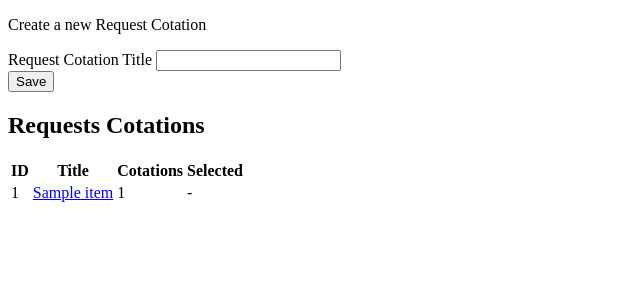
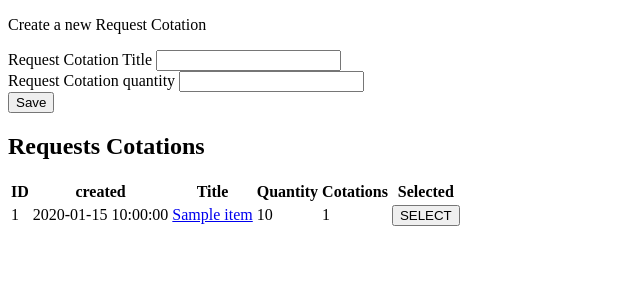
Before and after one commit to keinermendoza/python-aliababa-product-capture-tool, a Flask app: template templates/request_cotation_list.html in a window 1280 px wide. Shown: the top 300 px of the page, without its empty margins (0-640 px from the left). Run offline with Flask 3, Linux system fonts and the light colour scheme; the template is opened without the code that fills it: most values are stand-ins (such as "Sample title", 1, 10 or a date in 2020); some libraries are stand-ins or nearby versions.

Commit message:
feat: add select request cotation endpoint and add column quantity to request cotation table

```diff
--- a/app.py
+++ b/app.py
@@ -1,11 +1,11 @@
 from flask import Flask, jsonify, request, render_template, redirect, url_for
 from flask_cors import CORS
 from sqlalchemy import create_engine
-from flask_socketio import SocketIO
+from flask_socketio import SocketIO, emit
 from repository import (
     get_selected_request_cotation_id,
-    get_selected_request_cotation,
     set_selected_request_cotation_id,
+    change_selected_request_cotation,
     store_request_cotation,
     store_cotation,
     get_request_cotations_with_cotations_count,
@@ -34,23 +34,12 @@ def webhook():
     try:
         with engine.begin() as conn:
             store_cotation(conn, data)
-            request_cotation = get_selected_request_cotation(conn)
-            write_cotations_csv(request_cotation, data)
+            socketio.emit("reload_page")
     except Exception as e:
         print(e)
         return jsonify({"message": str(e)}), 400
 
     return jsonify({"message": "funciono!"})
-
-# @socketio.on('message')
-# def handle_message(data):
-#     print('received message: ' + data)
-
-# @app.get("/test-websockets")
-# def test_websockets():
-#     title = request.args.get("title")
-#     id = request.args.get("id")
-#     print(title, id)
 
 @app.get("/")
 def list_request_cotations():
@@ -67,9 +56,10 @@ def list_request_cotations():
 @app.post("/")
 def create_request_cotations():
     title = request.form.get("title", None)
+    quantity = request.form.get("quantity", None)
 
     with engine.begin() as conn:
-        request_cotation_id = store_request_cotation(conn, title)
+        request_cotation_id = store_request_cotation(conn, title, quantity)
         set_selected_request_cotation_id(conn, request_cotation_id)
 
     return redirect(url_for("list_request_cotations"))
@@ -85,11 +75,22 @@ def list_cotations(request_cotation_id: int):
         request_cotation_with_cotations=request_cotation_with_cotations
     )
 
-# @app.post("/request/<int:request_cotation_id>/select")
-# def select_request_cotations(request_cotation_id: int):
-    # get request cotation from servcies: raise error if not exists
-    # update value of unique selected request instance
-    # pass
+@app.post("/request/<int:request_cotation_id>/generate-cotation-csv")
+def generate_cotation_csv(request_cotation_id: int):
+    try:
+        with engine.begin() as conn:
+            request_cotation_with_cotations = get_request_cotation_with_related_cotations(conn, request_cotation_id)
+            path = write_cotations_csv(request_cotation_with_cotations)
+    except Exception as e:
+        return jsonify({"message": f"we had an error: {e.message}"}), 400
+
+    return jsonify({"message": f"=D cotations csv generated at {path}"})
+
+@socketio.event
+def update_selected_request_cotation(data):
+    with engine.begin() as conn:
+        change_selected_request_cotation(conn, data["id"])
+    emit("reload_page")
 
 @app.cli.command("start_db")
 def start_db():
--- a/schema.py
+++ b/schema.py
@@ -24,6 +24,7 @@ request_cotations_table = Table(
     metadata,
     Column("id", Integer, primary_key=True),
     Column("title", String(50), CheckConstraint("title != ''"), unique=True, nullable=False),
+    Column("quantity", Integer, CheckConstraint("quantity > 0"), nullable=False),
     Column("created", DateTime, nullable=False, server_default=text('CURRENT_TIMESTAMP')),
 )
 
--- a/templates/request_cotation_list.html
+++ b/templates/request_cotation_list.html
@@ -4,6 +4,12 @@
     <meta charset="UTF-8">
     <meta name="viewport" content="width=device-width, initial-scale=1.0">
     <title>List Cotation Requests</title>
+    <style>
+        .btn-toogle-selected-request-cotation.selected {
+            background-color: blue;
+            color: white;
+        }
+    </style>
     <script src="https://cdnjs.cloudflare.com/ajax/libs/socket.io/4.0.1/socket.io.js" integrity="sha512-q/dWJ3kcmjBLU4Qc47E4A9kTB4m3wuTY7vkFJDTZKjTs8jhyGQnaUrxa0Ytd0ssMZhbNua9hE+E7Qv1j+DyZwA==" crossorigin="anonymous"></script>
 </head>
 <body>
@@ -13,17 +19,23 @@
             <label for="title">Request Cotation Title</label>
             <input required id="title" type="text" name="title">
         </div>
-
+        <div>
+            <label for="quantity">Request Cotation quantity</label>
+            <input required id="quantity" type="number" name="quantity">
+        </div>
         <button>Save</button>
     </form>
 
     <section>
         <h2>Requests Cotations</h2>
+
         <table>
             <thead>
                 <tr>
                     <th>ID</th>
+                    <th>created</th>
                     <th>Title</th>
+                    <th>Quantity</th>
                     <th>Cotations</th>
                     <th>Selected</th>
                 </tr>
@@ -32,17 +44,23 @@
                 {% for item in request_cotations %}
                 <tr>
                     <td>{{item.id}}</td>
+                    <td>{{item.created}}</td>
                     <td>
                         <a href="{{url_for('list_cotations', request_cotation_id=item.id)}}">
                         {{item.title}}
                         </a>
                     </td>
+                    <td>{{item.quantity}}</td>
                     <td>{{item.cotation_count}}</td>
 
                     {% if item.id == selected_request_cotation_id %}
-                    <td>SELECTED</td>
+                    <td>
+                        <button class="btn-toogle-selected-request-cotation selected">SELECTED</button>
+                    </td>
                     {% else %}
-                    <td>-</td>
+                    <td>
+                        <button data-id="{{item.id}}" class="btn-toogle-selected-request-cotation">SELECT</button>
+                    </td>
                     {% endif %}
                 </tr>
                 {% endfor %}
@@ -50,11 +68,22 @@
         </table>
     </section>
 
+
     <script type="text/javascript" charset="utf-8">
-        var socket = io();
-        socket.on('connect', function() {
-            socket.emit('my event', {data: 'I\'m connected!'});
+        const socket = io();
+        socket.on('reload_page', function() {
+            window.location.reload();
         });
+
+        const btnsToogleSelectedRequest = Array.from(document.getElementsByClassName("btn-toogle-selected-request-cotation"));
+        btnsToogleSelectedRequest.forEach(btn => {
+            btn.onclick = () => updateCurrentRequestCotation(btn.dataset.id)
+        })
+
+        function updateCurrentRequestCotation(id) {
+            socket.emit("update_selected_request_cotation", {id});
+        }
+
     </script>
 </body>
 </html>
```
Also changed, not shown: repository.py (+7 -11 lines), sheets.py (+14 -16 lines), templates/cotation_list.html (+25 -3 lines).
